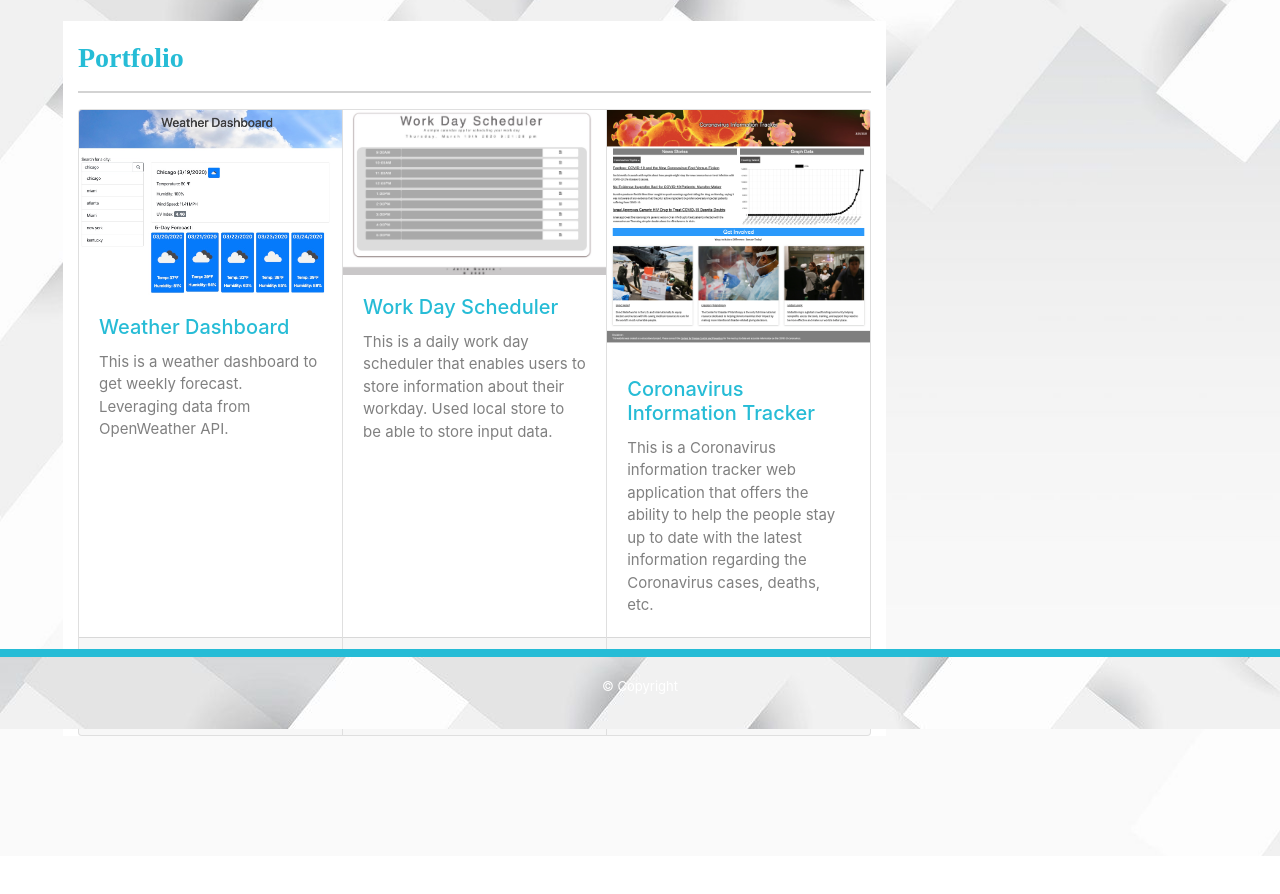
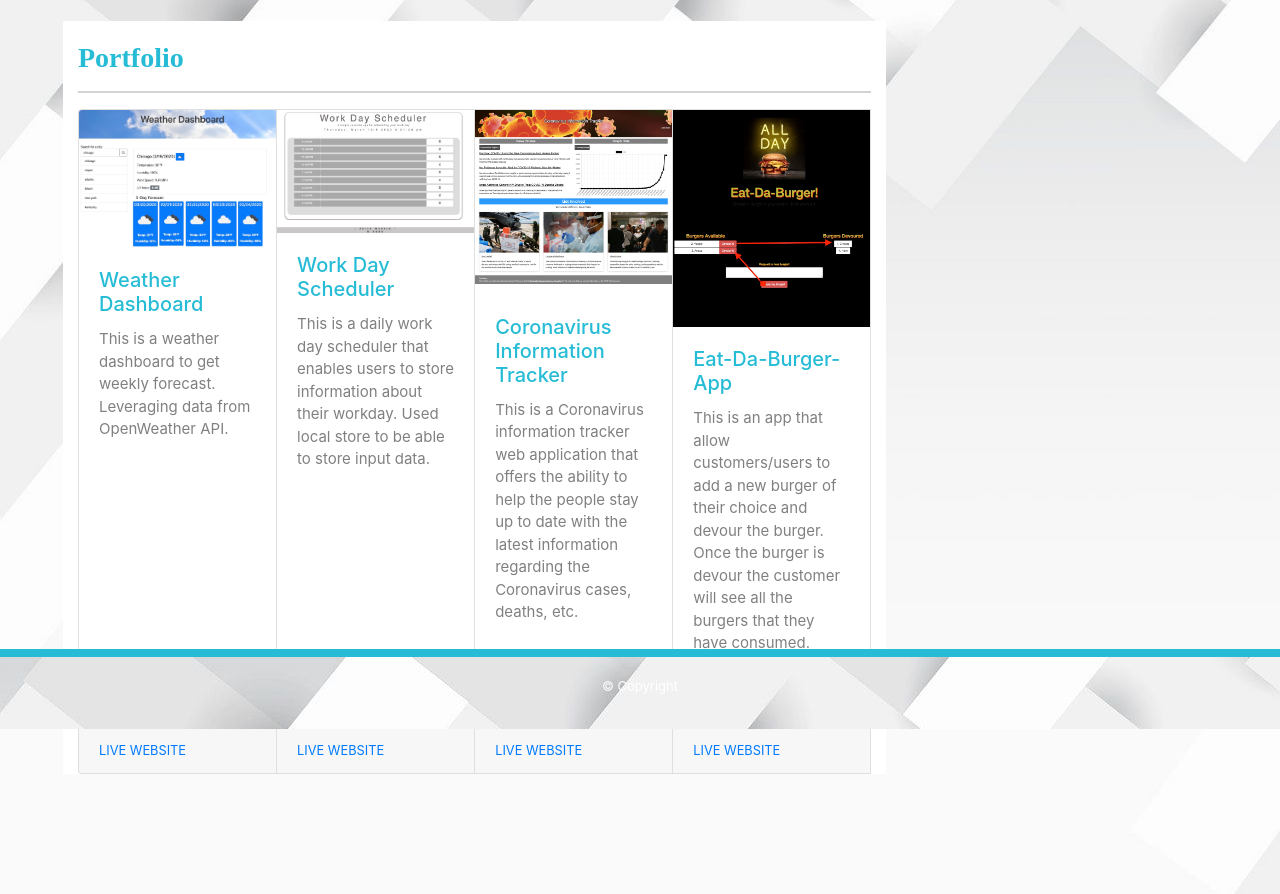
Before and after one commit to jguerra21/professional-portfolio, a plain HTML site: page portfolio.html in a window 1280 px wide. Shown: the part 71-965 px from the top of the page. Before the commit the page ends 927 px from the top, so only its background shows below. Drawn offline with nearby package versions, Linux system fonts and the light colour scheme; a web font is replaced by a local one.

Commit message:
updated portfolio

```diff
--- a/portfolio.html
+++ b/portfolio.html
@@ -92,6 +92,21 @@
                 </small>
             </div>
         </div>
+        <div class="card">
+            <img class="card-img-top" src="images/burger.jpeg" alt="Card image cap">
+            <div class="card-body">
+                <h5 class="card-title card-color">Eat-Da-Burger- App</h5>
+                <p class="card-text">This is an app that allow customers/users to add a new burger of their choice and devour the burger. Once the burger is devour the customer will see all the burgers that they have consumed.</p>
+            </div>
+            <div class="card-footer">
+                <small class="text-muted"><a href="https://github.com/jguerra21/burger">GITHUB REPOSITORY</a>
+                </small>
+            </div>
+            <div class="card-footer">
+                <small class="text-muted"><a href="https://desolate-river-06814.herokuapp.com/index">LIVE
+                        WEBSITE</a>
+                </small>
+            </div>
     </div>
 
     <!-- Footer -->
```
Also changed, not shown: images/burger.jpeg (added).
